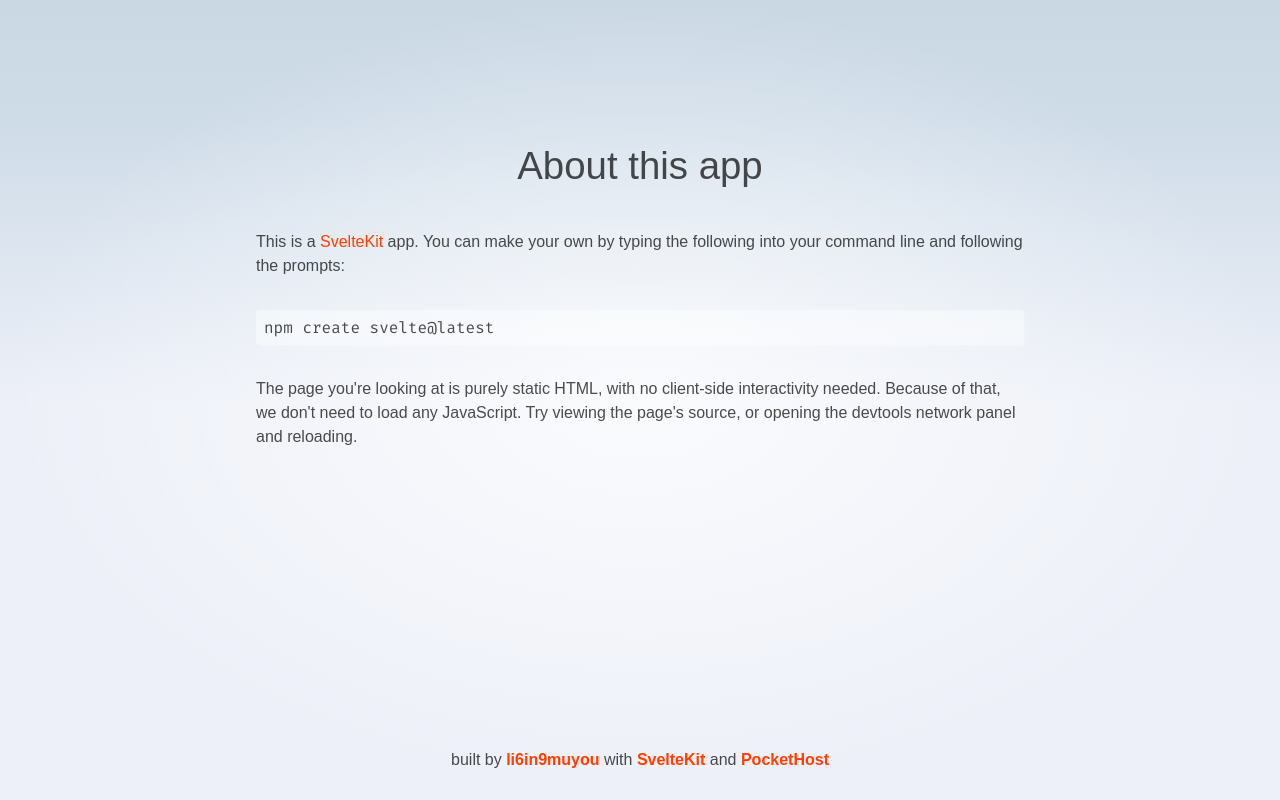
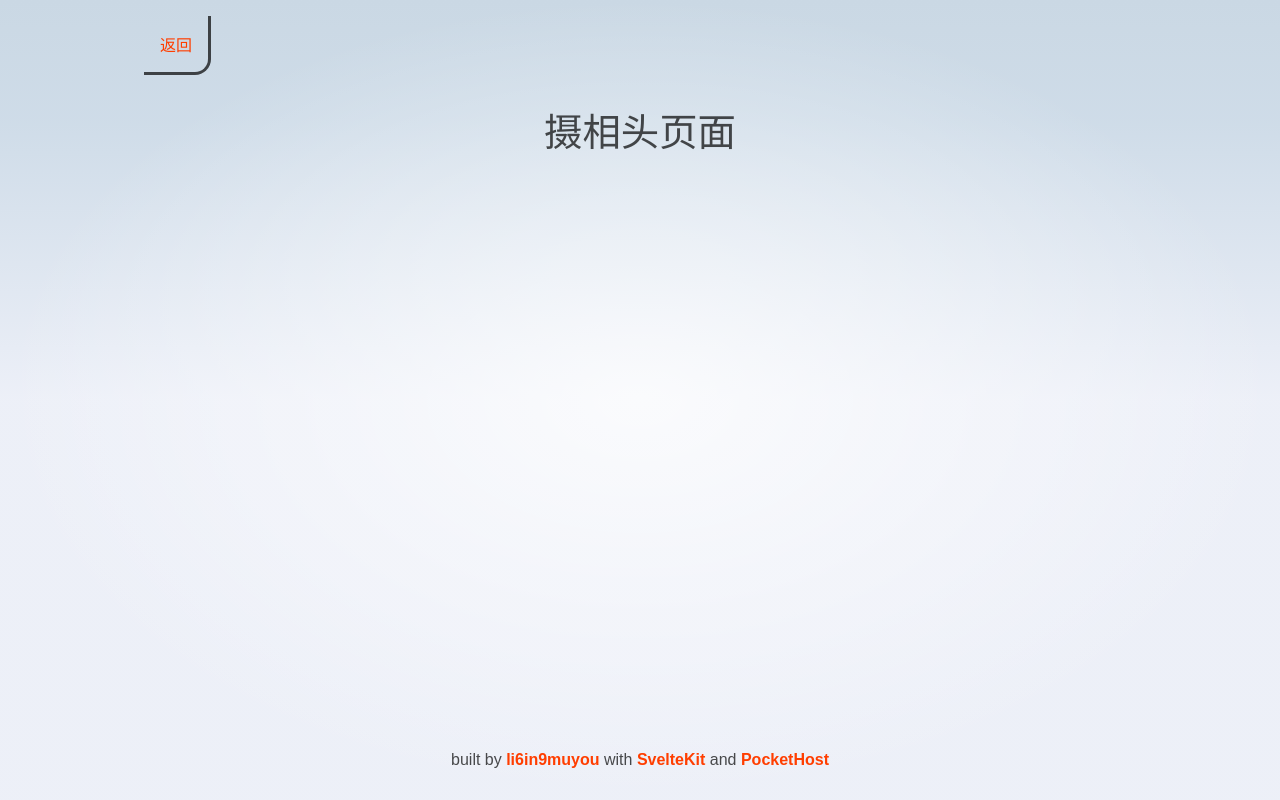
Before and after one commit to li6in9muyou/smart-pet-collar-app, a SvelteKit app: page /fpv-stream in a window 1280 px wide. Built offline with nearby package versions, Linux system fonts and the light colour scheme.

Commit message:
remove dummy content on fpv-stream page

```diff
--- a/src/routes/fpv-stream/+page.svelte
+++ b/src/routes/fpv-stream/+page.svelte
@@ -1,21 +1,11 @@
+<script>
+	import BackToHome from '$lib/BackToHome.svelte';
+</script>
+
 <svelte:head>
-	<title>About</title>
-	<meta name="description" content="About this app" />
+	<title>摄相头</title>
 </svelte:head>
 
-<div class="text-column">
-	<h1>About this app</h1>
+<BackToHome />
 
-	<p>
-		This is a <a href="https://kit.svelte.dev">SvelteKit</a> app. You can make your own by typing the
-		following into your command line and following the prompts:
-	</p>
-
-	<pre>npm create svelte@latest</pre>
-
-	<p>
-		The page you're looking at is purely static HTML, with no client-side interactivity needed.
-		Because of that, we don't need to load any JavaScript. Try viewing the page's source, or opening
-		the devtools network panel and reloading.
-	</p>
-</div>
+<h1>摄相头页面</h1>
```
